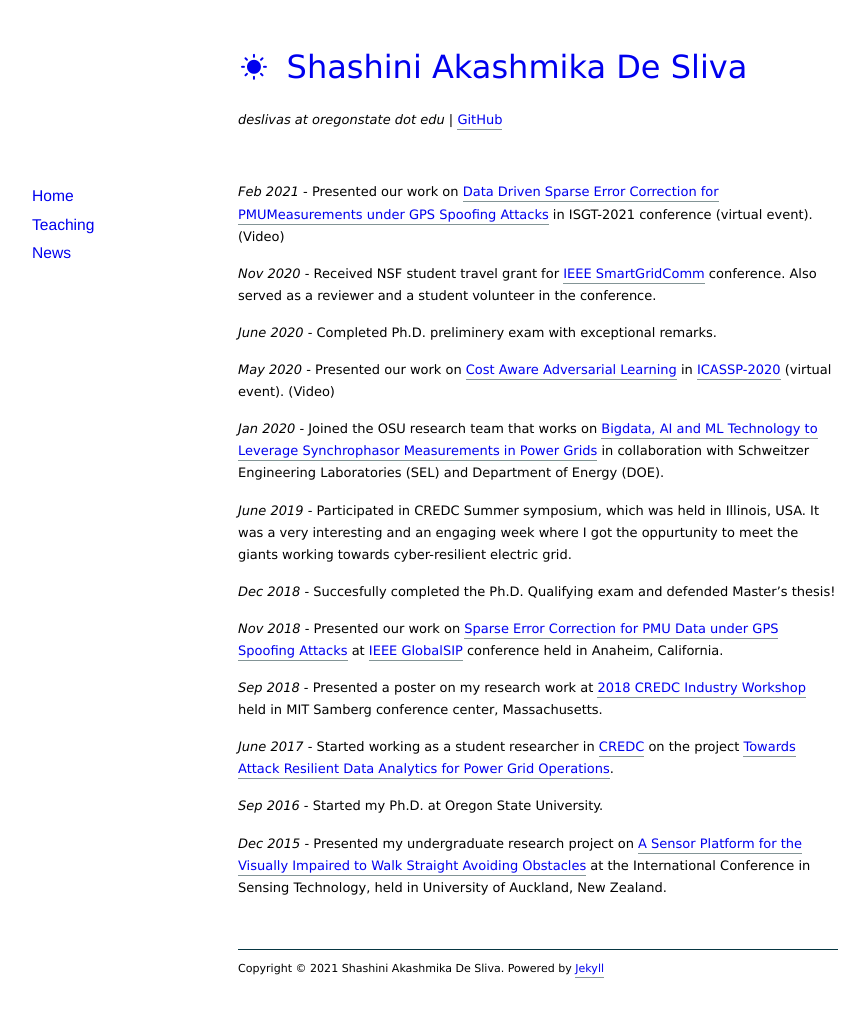
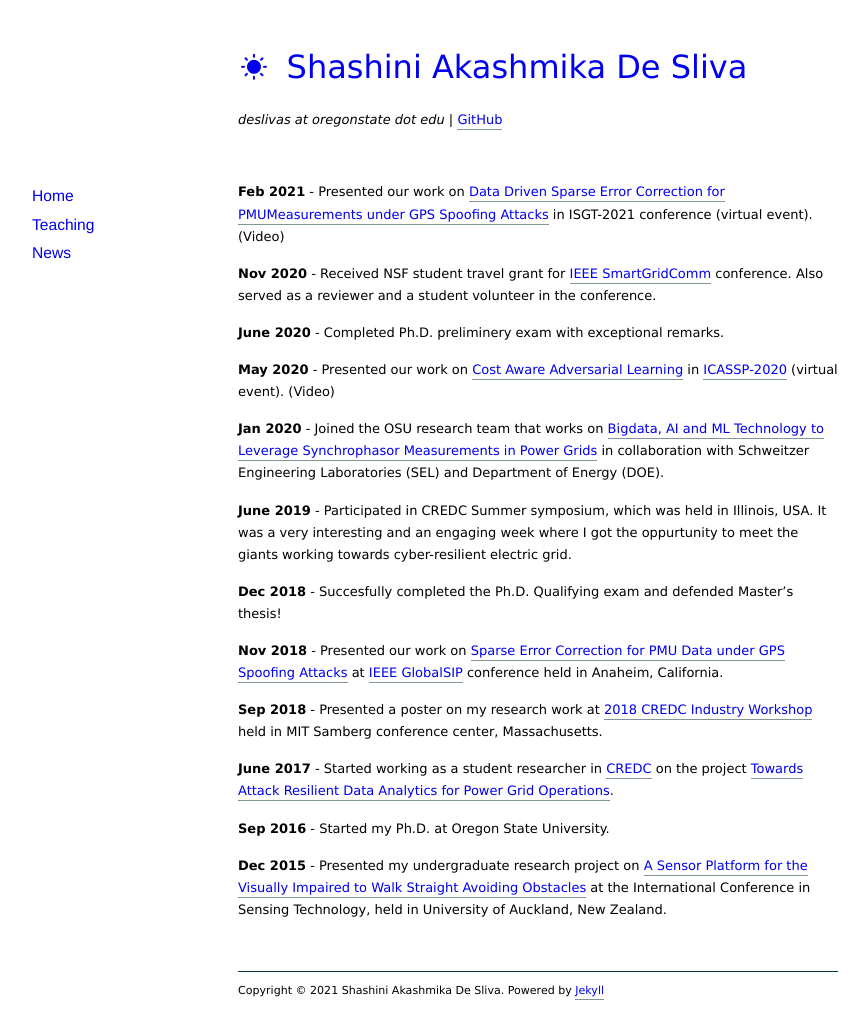
Before and after one commit to shashidesilvas/shashidesilvas.github.io, a Jekyll site: the page built from news/index.markdown, in a window 1280 px wide. Shown: the whole page, without its empty margins (102-970 px from the left). Built offline with Jekyll 4.4.1, drawn with Linux system fonts in a browser that asks for light colours; nearby versions of some CDN libraries; before the commit the page ends 999 px from its top, so only the background shows below that.

Commit message:
Update index.markdown

```diff
--- a/news/index.markdown
+++ b/news/index.markdown
@@ -3,26 +3,26 @@ layout: default
 title:
 ---
 
-*Feb 2021* - Presented our work on [Data Driven Sparse Error Correction for PMUMeasurements under GPS Spoofing Attacks](https://ieee-isgt.org/) in ISGT-2021 conference (virtual event). (Video)
+**Feb 2021** - Presented our work on [Data Driven Sparse Error Correction for PMUMeasurements under GPS Spoofing Attacks](https://ieee-isgt.org/) in ISGT-2021 conference (virtual event). (Video)
 
-*Nov 2020* - Received NSF student travel grant for [IEEE SmartGridComm](https://sgc2020.ieee-smartgridcomm.org/) conference. Also served as a reviewer and a student volunteer in the conference.
+**Nov 2020** - Received NSF student travel grant for [IEEE SmartGridComm](https://sgc2020.ieee-smartgridcomm.org/) conference. Also served as a reviewer and a student volunteer in the conference.
 
-*June 2020* - Completed Ph.D. preliminery exam with exceptional remarks.
+**June 2020** - Completed Ph.D. preliminery exam with exceptional remarks.
 
-*May 2020* - Presented our work on [Cost Aware Adversarial Learning](https://ieeexplore.ieee.org/document/9053631) in [ICASSP-2020](https://2020.ieeeicassp.org/) (virtual event). (Video)
+**May 2020** - Presented our work on [Cost Aware Adversarial Learning](https://ieeexplore.ieee.org/document/9053631) in [ICASSP-2020](https://2020.ieeeicassp.org/) (virtual event). (Video)
 
-*Jan 2020* - Joined the OSU research team that works on [Bigdata, AI and ML Technology to Leverage Synchrophasor Measurements in Power Grids](https://www.energy.gov/sites/prod/files/2019/04/f61/Big%20Data%20Awards%20Fact%20Sheet%20FINAL_1.pdf) in collaboration with Schweitzer Engineering Laboratories (SEL) and Department of Energy (DOE).
+**Jan 2020** - Joined the OSU research team that works on [Bigdata, AI and ML Technology to Leverage Synchrophasor Measurements in Power Grids](https://www.energy.gov/sites/prod/files/2019/04/f61/Big%20Data%20Awards%20Fact%20Sheet%20FINAL_1.pdf) in collaboration with Schweitzer Engineering Laboratories (SEL) and Department of Energy (DOE).
 
-*June 2019* - Participated in CREDC Summer symposium, which was held in Illinois, USA. It was a very interesting and an engaging week where I got the oppurtunity to meet the giants working towards cyber-resilient electric grid.
+**June 2019** - Participated in CREDC Summer symposium, which was held in Illinois, USA. It was a very interesting and an engaging week where I got the oppurtunity to meet the giants working towards cyber-resilient electric grid.
 
-*Dec 2018* - Succesfully completed the Ph.D. Qualifying exam and defended Master's thesis!
+**Dec 2018** - Succesfully completed the Ph.D. Qualifying exam and defended Master's thesis!
 
-*Nov 2018* - Presented our work on [Sparse Error Correction for PMU Data under GPS Spoofing Attacks](https://ieeexplore.ieee.org/document/8645973) at [IEEE GlobalSIP](http://2018.ieeeglobalsip.org/Symposia.asp) conference held in Anaheim, California.
+**Nov 2018** - Presented our work on [Sparse Error Correction for PMU Data under GPS Spoofing Attacks](https://ieeexplore.ieee.org/document/8645973) at [IEEE GlobalSIP](http://2018.ieeeglobalsip.org/Symposia.asp) conference held in Anaheim, California.
 
-*Sep 2018* - Presented a poster on my research work at [2018 CREDC Industry Workshop](https://publish.illinois.edu/2018credciw/) held in MIT Samberg conference center, Massachusetts.
+**Sep 2018** - Presented a poster on my research work at [2018 CREDC Industry Workshop](https://publish.illinois.edu/2018credciw/) held in MIT Samberg conference center, Massachusetts.
 
-*June 2017* - Started working as a student researcher in [CREDC](https://cred-c.org/) on the project [Towards Attack Resilient Data Analytics for Power Grid Operations](https://cred-c.org/researchactivity/towards-attack-resilient-data-analytics-power-grid-operations).
+**June 2017** - Started working as a student researcher in [CREDC](https://cred-c.org/) on the project [Towards Attack Resilient Data Analytics for Power Grid Operations](https://cred-c.org/researchactivity/towards-attack-resilient-data-analytics-power-grid-operations).
 
-*Sep 2016* - Started my Ph.D. at Oregon State University.
+**Sep 2016** - Started my Ph.D. at Oregon State University.
 
-*Dec 2015* - Presented my undergraduate research project on [A Sensor Platform for the Visually Impaired to Walk Straight Avoiding Obstacles](https://ieeexplore.ieee.org/abstract/document/7438513) at the International Conference in Sensing Technology, held in University of Auckland, New Zealand.
+**Dec 2015** - Presented my undergraduate research project on [A Sensor Platform for the Visually Impaired to Walk Straight Avoiding Obstacles](https://ieeexplore.ieee.org/abstract/document/7438513) at the International Conference in Sensing Technology, held in University of Auckland, New Zealand.
```
